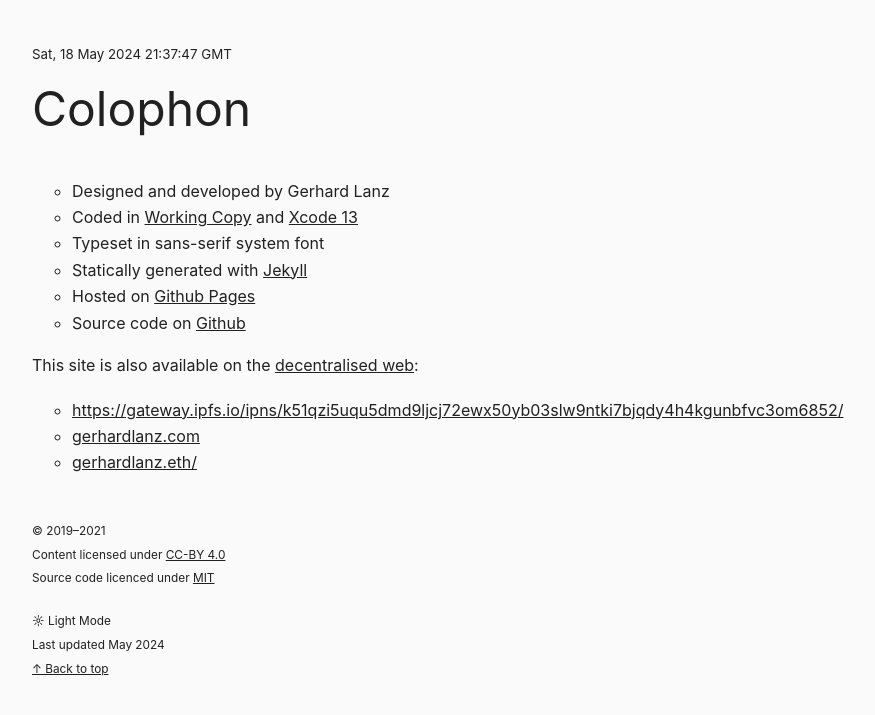
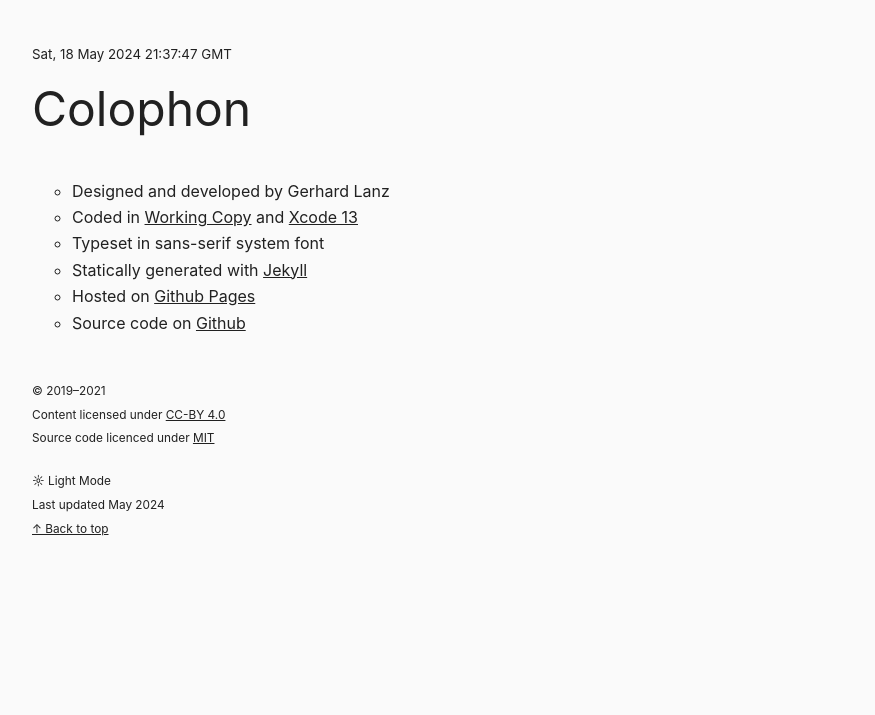
Before and after one commit to gerhardlanz/gerhardla.nz, a Jekyll site: the page built from colophon.md, in a window 1280 px wide. Shown: the top 715 px of the page, without its empty margins (8-883 px from the left). Built offline with Jekyll 4.4.1, drawn with Linux system fonts in a browser that asks for light colours; our own code applies the rules of GitHub Pages for plain Markdown files.

Commit message:
chore: remove redundant IPFS links in colophon.md

```diff
--- a/colophon.md
+++ b/colophon.md
@@ -9,9 +9,3 @@ layout: default
 * Statically generated with [Jekyll](https://jekyllrb.com)
 * Hosted on [Github Pages](https://pages.github.com)
 * Source code on [Github](https://github.com/gerdspatial/gerhardlanz)
-<br>
-
-This site is also available on the [decentralised web](https://en.wikipedia.org/wiki/Decentralized_web):
-* [https://gateway.ipfs.io/ipns/k51qzi5uqu5dmd9ljcj72ewx50yb03slw9ntki7bjqdy4h4kgunbfvc3om6852/](https://gateway.ipfs.io/ipns/k51qzi5uqu5dmd9ljcj72ewx50yb03slw9ntki7bjqdy4h4kgunbfvc3om6852/)
-* [gerhardlanz.com](https://gerhardlanz.com)
-* [gerhardlanz.eth/](https://gerhardlanz.eth/)
```
